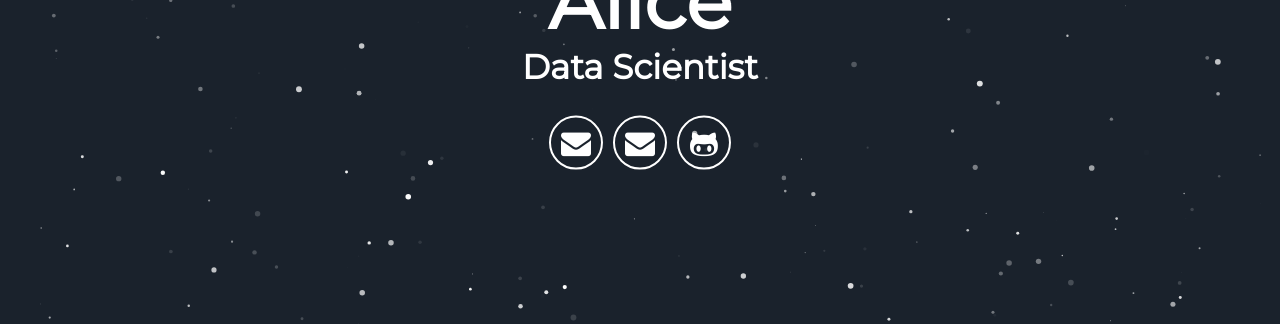
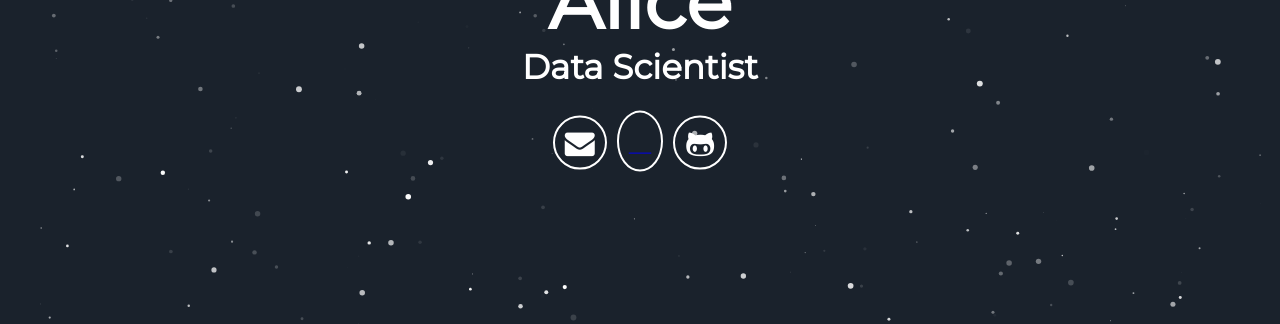
Before and after one commit to korney3/korney3.github.io, a Jekyll site: the page built from index.html, in a window 1280 px wide. Shown: the part 416-740 px from the top of the page. Built offline with Jekyll 4.4.1, drawn with Linux system fonts in a browser that asks for light colours; some web fonts are replaced.

Commit message:
Update header.html

```diff
--- a/_includes/header.html
+++ b/_includes/header.html
@@ -6,7 +6,7 @@
       </h1>
       <div class="header-icons">
         <a aria-label="Send email" href="mailto:alisa.alenicheva@skoltech.ru"><i class="icon fa fa-envelope"></i></a>
-        <a aria-label="Telegram" href="https://t.me/a_xyli"><i class="icon fa fa-envelope"></i></a>
+        <a aria-label="Telegram" target="_blank" href="https://t.me/a_xyli"><i class="icon fab fa-telegram"></i></a>
         <!--
         <a aria-label="CV" href="https://t.me/a_xyli"><i class="fab fa-telegram"></i>
         <a aria-label="My Instagram" target="_blank" href="https://www.instagram.com/mauriciourraco7"><i class="icon fa fa-instagram" aria-hidden="true"></i></a>
```
